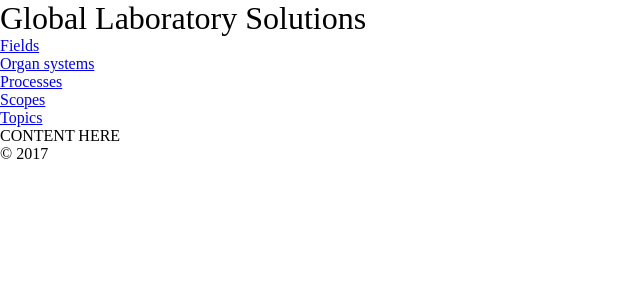
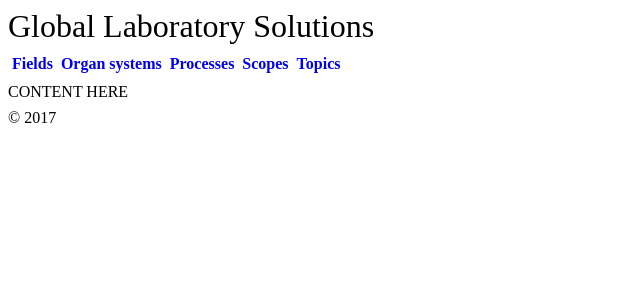
Before and after one commit to mathemaat/glt, a Django app: template glt/templates/outline.html in a window 1280 px wide. Shown: the top 300 px of the page, without its empty margins (0-640 px from the left). Run offline with Django 3.2, Linux system fonts and the light colour scheme; the template is opened without the code that fills it, so the values that code supplies are empty; parts of the project's set-up code (start-up, migrations or seed data) failed here and were passed over.

Commit message:
Apply some simple CSS rules

```diff
--- a/glt/static/css/application.css
+++ b/glt/static/css/application.css
@@ -3,4 +3,31 @@ body, div, p, ul, ol, li, h1, h2, h3, h4, h5, h6, pre, form, fieldset, input, te
   margin: 0px;
   padding: 0px; }
 
+body {
+  display: block;
+  padding: 0px 8px; }
+
+ul {
+  list-style: none; }
+
+br.clear {
+  clear: both; }
+
+#header {
+  margin: 8px 0px; }
+  #header h1 {
+    margin-bottom: 8px; }
+  #header #menu li {
+    float: left; }
+    #header #menu li a {
+      font-weight: bold;
+      text-decoration: none;
+      display: block;
+      padding: 2px 4px; }
+      #header #menu li a:hover {
+        text-decoration: underline; }
+
+#footer {
+  margin: 8px 0px; }
+
 /*# sourceMappingURL=application.css.map */
--- a/glt/static/css/application.scss
+++ b/glt/static/css/application.scss
@@ -4,3 +4,52 @@ body, div, p, ul, ol, li, h1, h2, h3, h4, h5, h6, pre, form, fieldset, input, te
   margin: 0px;
   padding: 0px;
 }
+
+body
+{
+  display: block;
+  padding: 0px 8px;
+}
+
+ul
+{
+  list-style: none;
+}
+
+br.clear
+{
+  clear: both;
+}
+
+#header
+{
+  margin: 8px 0px;
+
+  h1
+  {
+    margin-bottom: 8px;
+  }
+
+  #menu li
+  {
+    float: left;
+
+    a
+    {
+      font-weight: bold;
+      text-decoration: none;
+
+      display: block;
+      padding: 2px 4px;
+
+      &:hover {
+        text-decoration: underline;
+      }
+    }
+  }
+}
+
+#footer
+{
+  margin: 8px 0px;
+}
--- a/glt/templates/outline.html
+++ b/glt/templates/outline.html
@@ -15,6 +15,7 @@
           <li><a href="{% url 'articles:process_index' %}">Processes</a></li>
           <li><a href="{% url 'articles:scope_index' %}">Scopes</a></li>
           <li><a href="{% url 'articles:topic_index' %}">Topics</a></li>
+          <br class="clear" />
         </ul>
       </div>
     </div>
```
Also changed, not shown: 1 other file.
